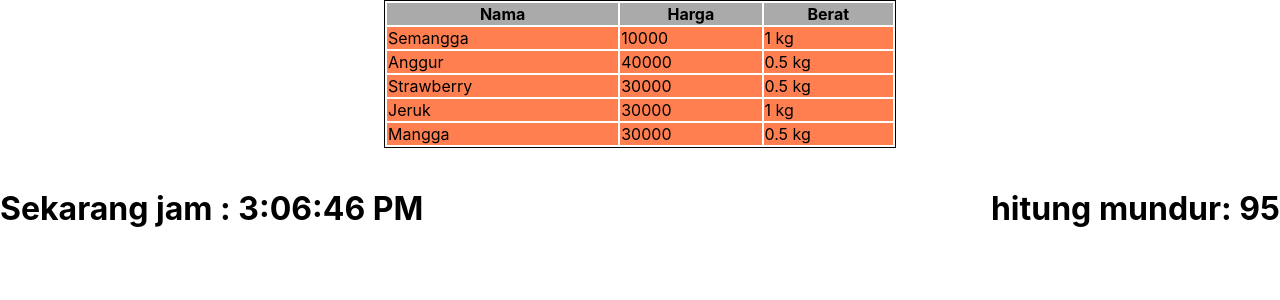
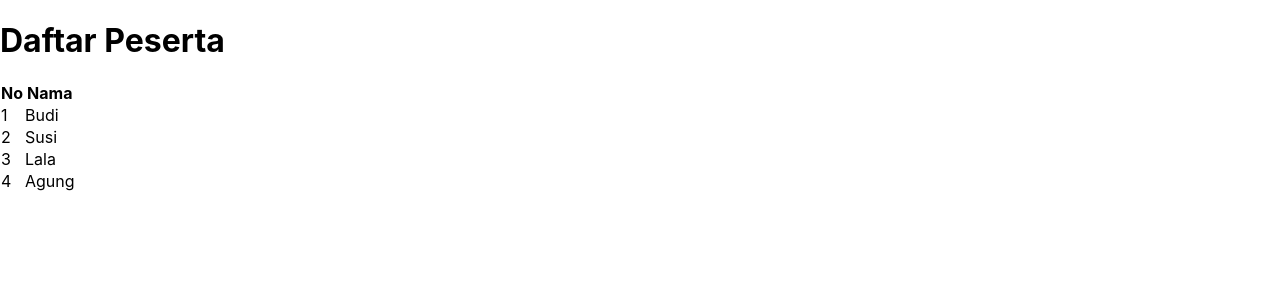
Before and after one commit to wildenali/sanbercode-reactjs-0720-week3, a React (Create React App) app: page / in a window 1280 px wide. Shown: the top 300 px of the page. Built offline with nearby package versions, Linux system fonts and the light colour scheme.

Commit message:
Membuat Tabel Daftar Peserta

```diff
--- a/src/App.js
+++ b/src/App.js
@@ -3,18 +3,23 @@ import './App.css';
 import DaftarBuah from './tugas11/DaftarBuah';
 import Timer from './timer/Timer';
 import ClockAndHitungMundur from './tugas12/ClockAndHitungMundur';
+import Lists from './materiWeek3/Lists';
 
 function App() {
   return(
     <div>
       {/* tugas11 */}
-      <DaftarBuah />
+      {/* <DaftarBuah /> */}
 
       {/* materi hari ke 2, timer component */}
       {/* <Timer /> */}
 
       {/* tugas12 */}
-      <ClockAndHitungMundur start={100}/>
+      {/* <ClockAndHitungMundur start={100}/> */}
+
+      {/* Materi Hari ke 3, List */}
+      <Lists />
+
     </div>
   )
 }
--- /dev/null
+++ b/src/materiWeek3/Lists.js
@@ -0,0 +1,41 @@
+import React, { Component } from 'react'
+
+class Lists extends Component {
+
+  constructor(props){
+    super(props)
+    this.state={
+      pesertaLomba: [ 'Budi', 'Susi', 'Lala', 'Agung' ]
+    }
+  }
+
+  render() {
+    return (
+      <>
+       <h1>Daftar Peserta</h1>
+       <tabel>
+         <thead>
+           <tr>
+            <th>No</th>
+            <th>Nama</th>
+           </tr>
+         </thead>
+         <tbody>
+           {
+             this.state.pesertaLomba.map((val, index) => {
+               return(
+                 <tr>
+                   <td>{index+1}</td>
+                   <td>{val}</td>
+                 </tr>
+               )
+             })
+           }
+         </tbody>
+       </tabel>
+      </>
+    )
+  }
+}
+
+export default Lists
```
